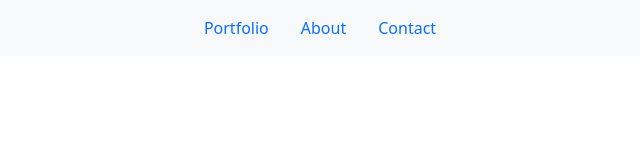
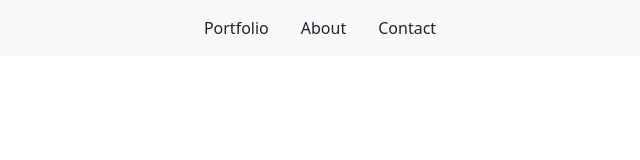
Before and after one commit to Maedea9/try-bootstrap-project, a plain HTML site: page index.html in a window 1280 px wide. Shown: the whole page, without its empty margins (320-960 px from the left). Drawn offline with nearby package versions, Linux system fonts and the light colour scheme.

Commit message:
Nav Color Change
- Changed the Nav Li colors

```diff
--- a/index.html
+++ b/index.html
@@ -20,13 +20,13 @@
               <div class="collapse navbar-collapse" id="navbarSupportedContent">
                 <ul class="nav col justify-content-center">
                     <li class="nav-item">
-                      <a class="nav-link" href="#scrollspyHeading1">Portfolio</a>
+                      <a class="nav-link text-dark" href="#scrollspyHeading1">Portfolio</a>
                     </li>
                     <li class="nav-item">
-                      <a class="nav-link" href="#">About</a>
+                      <a class="nav-link text-dark" href="#">About</a>
                     </li>
                     <li class="nav-item">
-                      <a class="nav-link" href="#">Contact</a>
+                      <a class="nav-link text-dark" href="#">Contact</a>
                     </li>
                   </ul>
               </div>
```
